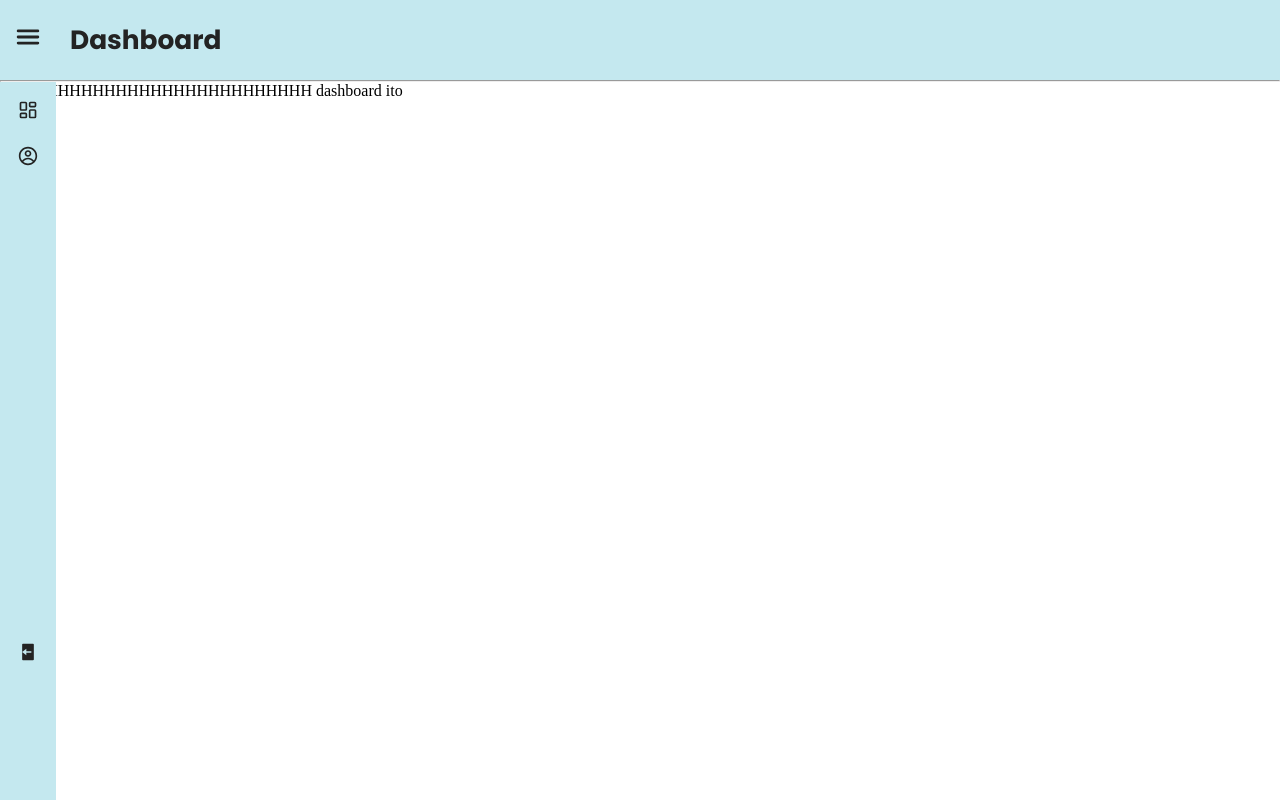
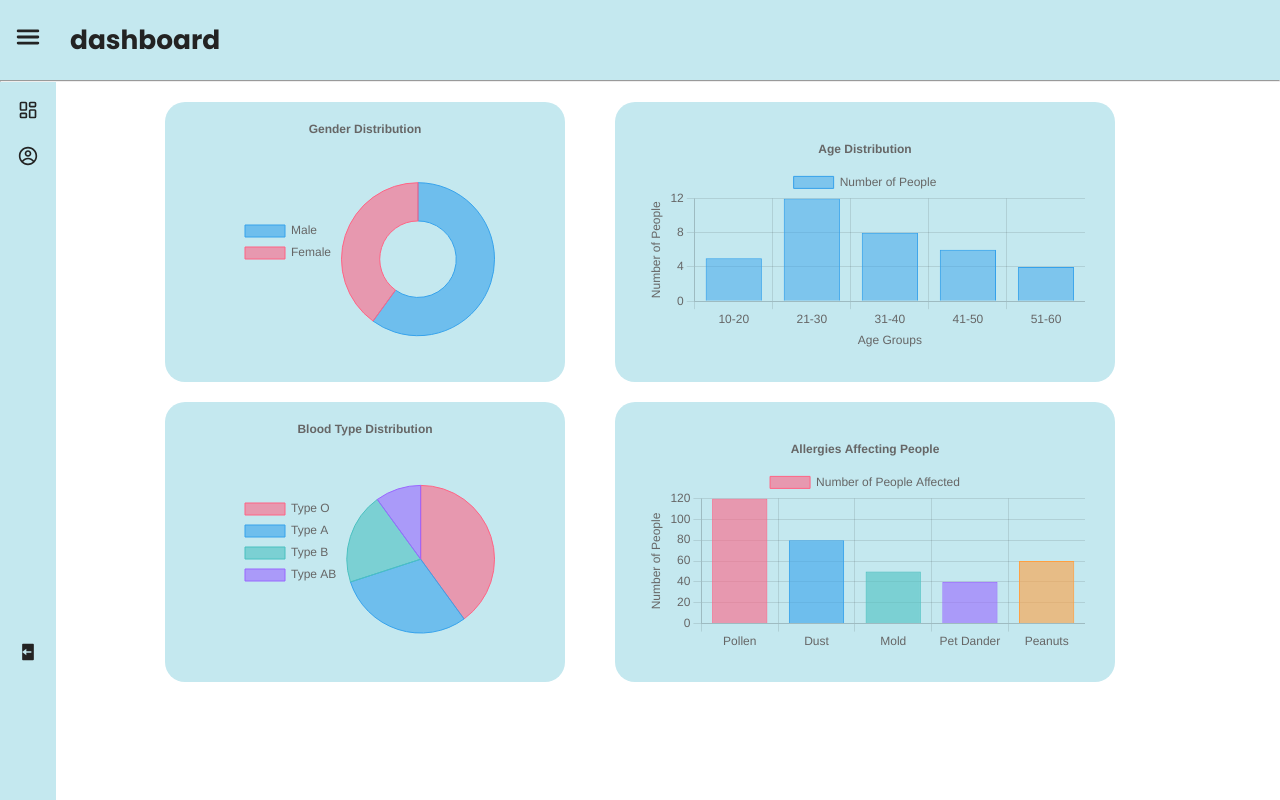
Before and after one commit to Dodong2/Clinic-backend, a React (Vite) app: page / in a window 1280 px wide. Built offline with nearby package versions, Linux system fonts and the light colour scheme.

Commit message:
3rd commit

```diff
--- a/package.json
+++ b/package.json
@@ -13,6 +13,7 @@
     "chart.js": "^4.4.7",
     "prop-types": "^15.8.1",
     "react": "^18.3.1",
+    "react-chartjs-2": "^5.2.0",
     "react-dom": "^18.3.1",
     "react-icons": "^5.4.0",
     "react-router-dom": "^7.0.2"
--- a/src/App.jsx
+++ b/src/App.jsx
@@ -7,12 +7,12 @@ import './assets/App.css'
 function App() {
 
 //Pages
-  const DashboardPage = lazy(() => import('./Pages/dashboardPage'))
+  const DashboardPage = lazy(() => import('./Pages/DashboardPage.jsx'))
 
   return (
     <>
     <Router>
-    <Suspense fallback={<>Loading...</>}>
+    <Suspense fallback={<div>Loading...</div>}>
       <Routes>
         <Route path="/" element={<DashboardPage />} />
         {/* <Route path="/" element={<User/>}/> */}
--- a/src/Pages/DashboardPage.jsx
+++ b/src/Pages/DashboardPage.jsx
@@ -4,7 +4,7 @@ import NavBar from "../components/common/NavBar"
 import Dashboard from "../components/Dashboard"
 import Patients from "../components/Patients"
 
-const DashBoardPage = () => <Dashboard/>
+const GraphsPage = () => <Dashboard/>
 const PatientsPage = () => <Patients/>
 
 const DashboardPage = () => {
@@ -16,10 +16,10 @@ const DashboardPage = () => {
 
   return (
     <>
-    <NavBar/>
+    <NavBar activePage={activePage} />
     <SideBar onPageChange={handlePageChange}/>
       <div className="pages">
-      {activePage === "dashboard" && <DashBoardPage />}
+      {activePage === "dashboard" && <GraphsPage />}
         {activePage === "patients" && <PatientsPage />}
       </div>
     </>
--- a/src/assets/App.css
+++ b/src/assets/App.css
@@ -163,8 +163,44 @@ body {
     margin-top: 10px;
 }
 
+/*--------------------(  Graph  )--------------------*/
+.graphs {
+    display: flex;
+    align-items: center;
+    justify-content: center;
+    flex-direction: column;
+    margin-top: 10px;
+}
+
+.graph-layer1, .graph-layer2 {
+    display: flex;
+    align-items:center;
+    justify-content: center;
+    height: 300px;
+    gap: 50px;
+    width: 100%;
+}
 
 
+.gender,.blood {
+    display: flex;
+    align-items: center;
+    justify-content: center;
+    background-color: var(--NavColor);
+    padding: 10px;
+    border-radius: 20px;
+    height:100%;
+    max-height: 280px;
+    width: 400px;
+}
+
+.age, .allergies {
+    background-color: var(--NavColor);
+    padding: 30px;
+    width: 100%;
+    max-width: 500px;
+    border-radius: 20px;
+}
 
 
 
--- a/src/components/Dashboard.jsx
+++ b/src/components/Dashboard.jsx
@@ -1,9 +1,22 @@
+import GenderGraph from './graphs/GenderGraph'
+import AgeGraph from "./graphs/AgeGraph"
+import AllergiesGraph from "./graphs/AllergiesGraph"
+import BloodGraph from "./graphs/BloodGraph"
 
 const Dashboard = () => {
   return (
-    <div>
-       AHHHHHHHHHHHHHHHHHHHHHHHHHH dashboard ito
+    <>
+    <div className='graphs'>
+    <div className="graph-layer1">
+    <GenderGraph/>
+    <AgeGraph/>
     </div>
+    <div className="graph-layer2">
+      <BloodGraph/>
+      <AllergiesGraph/>
+    </div>
+    </div>
+    </>
   )
 }
 
--- a/src/components/common/NavBar.jsx
+++ b/src/components/common/NavBar.jsx
@@ -1,12 +1,17 @@
+import PropTypes from "prop-types"
 
-const NavBar = () => {
+const NavBar = ({ activePage }) => {
   return (
     <>
       <div className='nav-bar'>
-        <h2>Dashboard</h2>
+        <h2>{activePage}</h2>
       </div><hr/>
     </>
   )
 }
 
+NavBar.propTypes = {
+  activePage: PropTypes.string.isRequired,
+};
+
 export default NavBar
--- /dev/null
+++ b/src/components/graphs/AgeGraph.jsx
@@ -0,0 +1,72 @@
+import { Bar } from "react-chartjs-2";
+import {
+  Chart as ChartJS,
+  CategoryScale,
+  LinearScale,
+  BarElement,
+  Title,
+  Tooltip,
+  Legend,
+} from "chart.js";
+
+// Register Chart.js components
+ChartJS.register(
+  CategoryScale,
+  LinearScale,
+  BarElement,
+  Title,
+  Tooltip,
+  Legend
+);
+
+const AgeGraph = () => {
+  const data = {
+    labels: ["10-20", "21-30", "31-40", "41-50", "51-60"],
+    datasets: [
+      {
+        label: "Number of People",
+        data: [5, 12, 8, 6, 4], // Sample age group data
+        backgroundColor: "rgba(54, 162, 235, 0.5)",
+        borderColor: "rgba(54, 162, 235, 1)",
+        borderWidth: 1,
+      },
+    ],
+  };
+
+  const options = {
+    responsive: true,
+    plugins: {
+      legend: {
+        display: true,
+        position: "top",
+      },
+      title: {
+        display: true,
+        text: "Age Distribution",
+      },
+    },
+    scales: {
+      x: {
+        title: {
+          display: true,
+          text: "Age Groups",
+        },
+      },
+      y: {
+        title: {
+          display: true,
+          text: "Number of People",
+        },
+        beginAtZero: true,
+      },
+    },
+  };
+
+  return(
+    <div className='age'>
+    <Bar data={data} options={options} />
+    </div>
+  )
+};
+
+export default AgeGraph;
--- /dev/null
+++ b/src/components/graphs/AllergiesGraph.jsx
@@ -0,0 +1,73 @@
+import { Bar } from "react-chartjs-2";
+import {
+  Chart as ChartJS,
+  CategoryScale,
+  LinearScale,
+  BarElement,
+  Title,
+  Tooltip,
+  Legend,
+} from "chart.js";
+
+// Register the Chart.js components
+ChartJS.register(CategoryScale, LinearScale, BarElement, Title, Tooltip, Legend);
+
+const AllergiesGraph = () => {
+  // Data for the bar graph
+  const data = {
+    labels: ["Pollen", "Dust", "Mold", "Pet Dander", "Peanuts"],
+    datasets: [
+      {
+        label: "Number of People Affected",
+        data: [120, 80, 50, 40, 60], // Example data
+        backgroundColor: [
+          "rgba(255, 99, 132, 0.6)", // Red
+          "rgba(54, 162, 235, 0.6)", // Blue
+          "rgba(75, 192, 192, 0.6)", // Teal
+          "rgba(153, 102, 255, 0.6)", // Purple
+          "rgba(255, 159, 64, 0.6)", // Orange
+        ],
+        borderColor: [
+          "rgba(255, 99, 132, 1)",
+          "rgba(54, 162, 235, 1)",
+          "rgba(75, 192, 192, 1)",
+          "rgba(153, 102, 255, 1)",
+          "rgba(255, 159, 64, 1)",
+        ],
+        borderWidth: 1,
+      },
+    ],
+  };
+
+  // Options for the bar graph
+  const options = {
+    responsive: true,
+    plugins: {
+      legend: {
+        display: true,
+        position: "top",
+      },
+      title: {
+        display: true,
+        text: "Allergies Affecting People",
+      },
+    },
+    scales: {
+      y: {
+        title: {
+          display: true,
+          text: "Number of People",
+        },
+        beginAtZero: true,
+      },
+    },
+  };
+
+  return (
+    <div className="allergies">
+      <Bar data={data} options={options} />
+    </div>
+  );
+};
+
+export default AllergiesGraph;
--- /dev/null
+++ b/src/components/graphs/BloodGraph.jsx
@@ -0,0 +1,58 @@
+import { Pie } from "react-chartjs-2";
+import {
+  Chart as ChartJS,
+  ArcElement,
+  Tooltip,
+  Legend,
+  Title,
+} from "chart.js";
+
+// Register the necessary Chart.js components
+ChartJS.register(ArcElement, Tooltip, Legend, Title);
+
+const BloodGraph = () => {
+  // Data for the pie chart
+  const data = {
+    labels: ["Type O", "Type A", "Type B", "Type AB"], // Blood type categories
+    datasets: [
+      {
+        data: [40, 30, 20, 10], // Example data (percentages)
+        backgroundColor: [
+          "rgba(255, 99, 132, 0.6)", // Red for Type O
+          "rgba(54, 162, 235, 0.6)", // Blue for Type A
+          "rgba(75, 192, 192, 0.6)", // Green for Type B
+          "rgba(153, 102, 255, 0.6)", // Purple for Type AB
+        ],
+        borderColor: [
+          "rgba(255, 99, 132, 1)",
+          "rgba(54, 162, 235, 1)",
+          "rgba(75, 192, 192, 1)",
+          "rgba(153, 102, 255, 1)",
+        ],
+        borderWidth: 1,
+      },
+    ],
+  };
+
+  // Options for the pie chart
+  const options = {
+    responsive: true,
+    plugins: {
+      legend: {
+        position: "left",
+      },
+      title: {
+        display: true,
+        text: "Blood Type Distribution",
+      },
+    },
+  };
+
+  return (
+    <div className="blood">
+      <Pie data={data} options={options} />
+    </div>
+  );
+};
+
+export default BloodGraph;
--- /dev/null
+++ b/src/components/graphs/GenderGraph.jsx
@@ -0,0 +1,55 @@
+import { Doughnut } from "react-chartjs-2";
+import {
+  Chart as ChartJS,
+  ArcElement,
+  Tooltip,
+  Legend,
+  Title,
+} from "chart.js";
+
+// Register the necessary Chart.js components
+ChartJS.register(ArcElement, Tooltip, Legend, Title);
+
+const GenderGraph = () => {
+  // Data for the doughnut graph
+  const data = {
+    labels: ["Male", "Female"], // Categories
+    datasets: [
+      {
+        data: [60, 40], // Example data (60% male, 40% female)
+        backgroundColor: [
+          "rgba(54, 162, 235, 0.6)", // Blue for Male
+          "rgba(255, 99, 132, 0.6)", // Red for Female
+        ],
+        borderColor: [
+          "rgba(54, 162, 235, 1)",
+          "rgba(255, 99, 132, 1)",
+        ],
+        borderWidth: 1,
+      },
+    ],
+  };
+
+  // Options for the doughnut graph
+  const options = {
+    responsive: true,
+    plugins: {
+      legend: {
+        position: "left",
+      },
+      title: {
+        display: true,
+        text: "Gender Distribution",
+        align: "center",
+      },
+    },
+  };
+
+  return (
+    <div className="gender">
+      <Doughnut data={data} options={options} />
+    </div>
+  );
+};
+
+export default GenderGraph;
```
Also changed, not shown: 1 other file (tests, documents, lock files or other folders).
